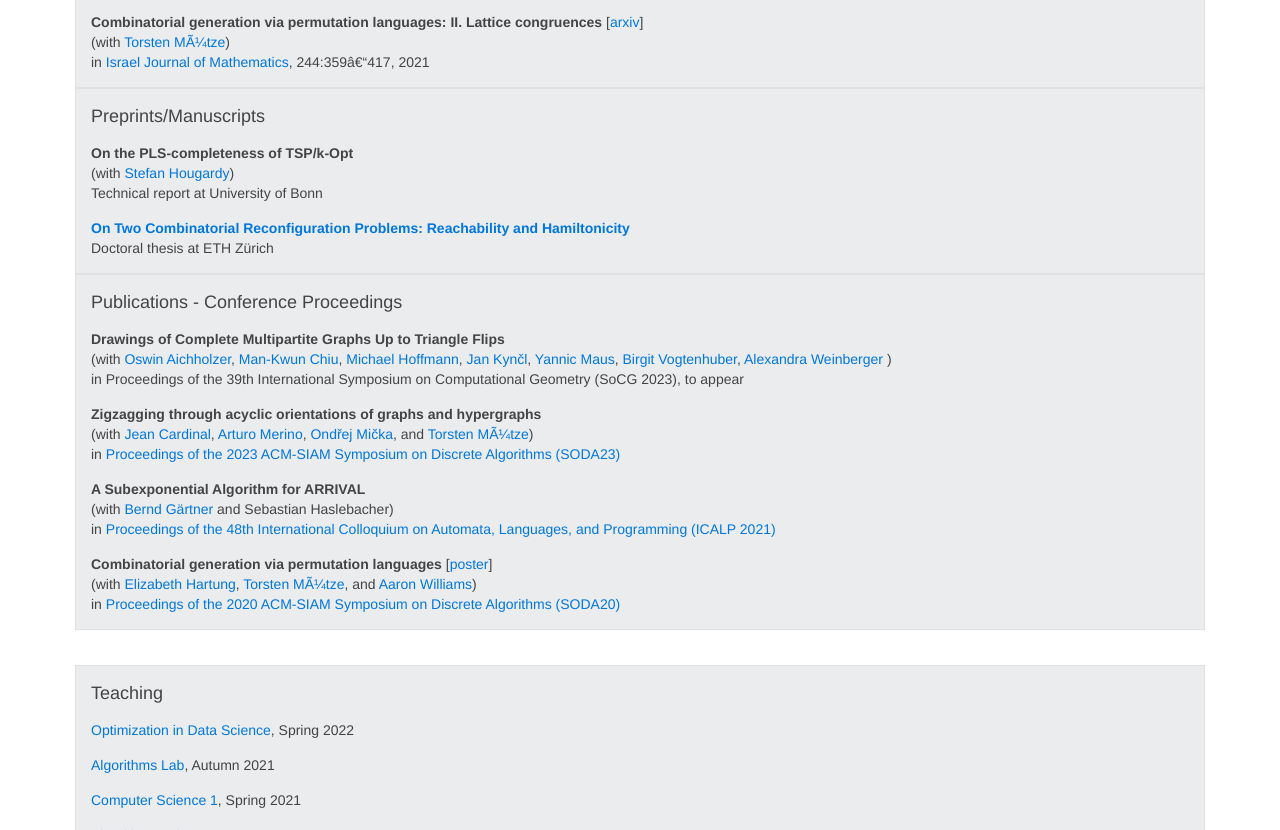
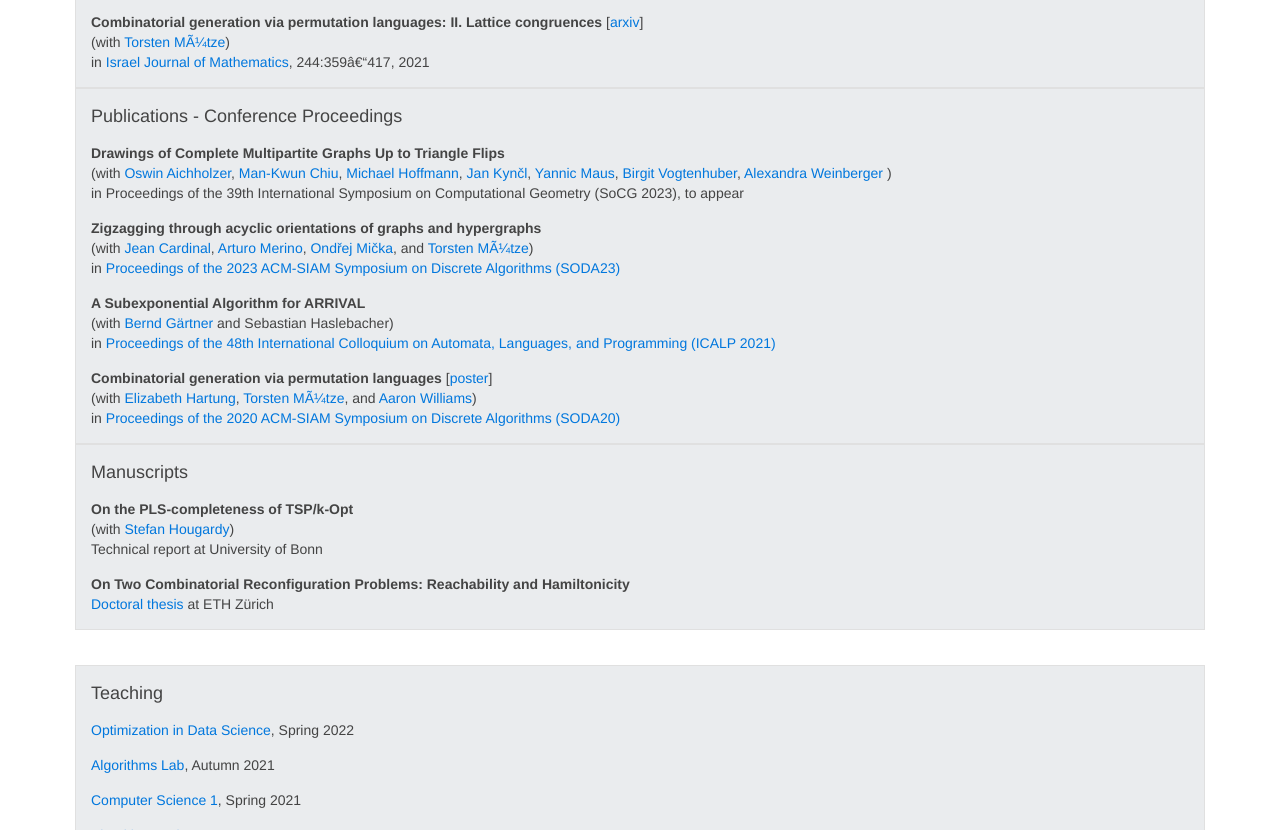
Before and after one commit to pelluceed/pelluceed.github.io, a plain HTML site: page index.html in a window 1280 px wide. Shown: the part 857-1687 px from the top of the page. Drawn offline with Linux system fonts and the light colour scheme.

Commit message:
Update index.html

```diff
--- a/index.html
+++ b/index.html
@@ -109,24 +109,6 @@ in <a target=_blank" href="https://doi.org/10.1007/s11856-021-2186-1">Israel Jou
 <div class="uk-width-large-1-1">
 <div class="uk-panel uk-panel-box">
 
-<h2 class="uk-panel-title">Preprints/Manuscripts</h2>
-
-<p><b>On the PLS-completeness of TSP/k-Opt</b><br>
-(with <a target="_blank" href="http://www.or.uni-bonn.de/~hougardy/">Stefan Hougardy</a>)<br>
-	Technical report at University of Bonn
-</p>
-
-<p><b><a target=_blank" href="https://www.research-collection.ethz.ch/bitstream/handle/20.500.11850/572947/1/thesis-hoang.pdf">On Two Combinatorial Reconfiguration Problems: Reachability and Hamiltonicity</a></b><br>
-	Doctoral thesis at ETH Z&uuml;rich
-</p>
-
-
-</div>
-</div>
-
-<div class="uk-width-large-1-1">
-<div class="uk-panel uk-panel-box">
-
 <h2 class="uk-panel-title">Publications - Conference Proceedings</h2>
 
 <p><b>Drawings of Complete Multipartite Graphs Up to Triangle Flips</b><br>
@@ -157,6 +139,23 @@ in <a target =_blank" href="https://doi.org/10.4230/LIPIcs.ICALP.2021.69">Procee
 <p><b>Combinatorial generation via permutation languages</b> [<a href="pub/jump_poster.pdf">poster</a>]<br>
 (with <a href="http://www.mcla.edu/Academics/undergraduate/mathematics/faculty/elizabethhartung/index">Elizabeth Hartung</a>, <a href="http://tmuetze.de">Torsten Mütze</a>, and <a href="http://cs.williams.edu/~aaron">Aaron Williams</a>)<br>
 in <a target=_blank" href="https://doi.org/10.1137/1.9781611975994.74">Proceedings of the 2020 ACM-SIAM Symposium on Discrete Algorithms (SODA20)</a>
+</p>
+
+</div>
+</div>
+
+<div class="uk-width-large-1-1">
+<div class="uk-panel uk-panel-box">
+
+<h2 class="uk-panel-title">Manuscripts</h2>
+
+<p><b>On the PLS-completeness of TSP/k-Opt</b><br>
+(with <a target="_blank" href="http://www.or.uni-bonn.de/~hougardy/">Stefan Hougardy</a>)<br>
+	Technical report at University of Bonn
+</p>
+
+<p><b>On Two Combinatorial Reconfiguration Problems: Reachability and Hamiltonicity</b><br>
+	<a target=_blank" href="https://www.research-collection.ethz.ch/bitstream/handle/20.500.11850/572947/1/thesis-hoang.pdf">Doctoral thesis</a> at ETH Z&uuml;rich
 </p>
 
 </div>
```
